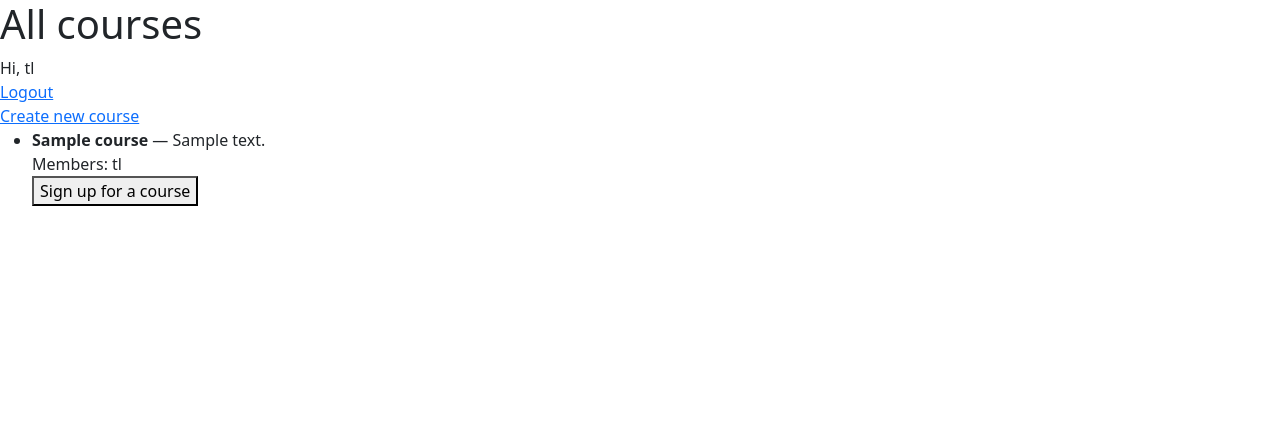
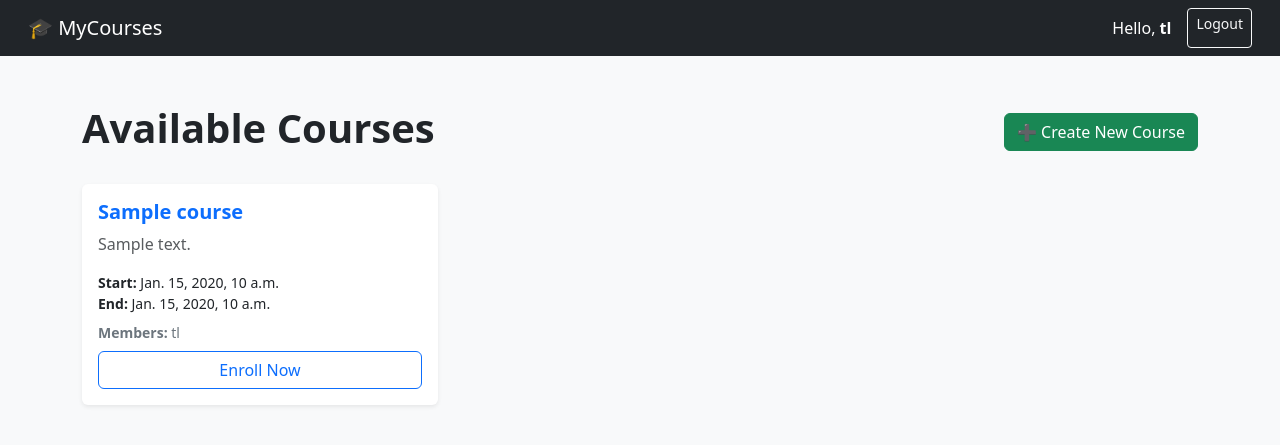
Before and after one commit to namur1408/Django-Web-Application, a Django app: page /courses/ in a window 1280 px wide. Shown: the top 445 px of the page. Run offline with Django 5.2, Linux system fonts and the light colour scheme; a user stored in the database is signed in; data comes from the database, SQL or seed files in the repository; both versions use the stored data as it was after the commit; tables that the repository leaves empty hold one stand-in row (values such as "Sample post"); parts of the project's set-up code (start-up, migrations or seed data) failed here and were passed over.

Commit message:
Upgrading html files

```diff
--- a/mysite/courses_app/templates/courses/course_list.html
+++ b/mysite/courses_app/templates/courses/course_list.html
@@ -1,32 +1,81 @@
 <!DOCTYPE html>
-<html land="en">
+<html lang="en">
   <head>
     <meta charset="UTF-8">
-        <title>Course list</title>
-        <link href="https://cdn.jsdelivr.net/npm/bootstrap@5.3.8/dist/css/bootstrap.min.css" rel="stylesheet">
+    <title>Courses</title>
+    <link href="https://cdn.jsdelivr.net/npm/bootstrap@5.3.3/dist/css/bootstrap.min.css" rel="stylesheet">
   </head>
-    <body>
-        <h1>All courses</h1>
-        <span>Hi, {{ user.username }} <br><a href="{% url 'logout_view' %}">Logout</a></span>
-        <br><a href="{% url 'create_course' %}">Create new course</a>
-        <ul>
+
+  <body class="bg-light">
+    <nav class="navbar navbar-expand-lg navbar-dark bg-dark px-3">
+      <div class="container-fluid">
+        <a class="navbar-brand" href="{% url 'course_list' %}">🎓 MyCourses</a>
+        <div class="d-flex">
+          {% if user.is_authenticated %}
+            <span class="navbar-text text-white me-3">
+              Hello, <strong>{{ user.username }}</strong>
+            </span>
+            <a href="{% url 'logout_view' %}" class="btn btn-outline-light btn-sm">Logout</a>
+          {% else %}
+            <a href="{% url 'login_view' %}" class="btn btn-outline-light btn-sm me-2">Login</a>
+            <a href="{% url 'register_view' %}" class="btn btn-warning btn-sm">Register</a>
+          {% endif %}
+        </div>
+      </div>
+    </nav>
+
+    <div class="container mt-5">
+      <div class="d-flex justify-content-between align-items-center mb-4">
+        <h1 class="fw-bold">Available Courses</h1>
+        <a href="{% url 'create_course' %}" class="btn btn-success">➕ Create New Course</a>
+      </div>
+
+      {% if courses %}
+        <div class="row g-4">
           {% for course in courses %}
-                <li>
-                    <strong>{{ course.title }}</strong> — {{ course.description }}<br>
-                    Members:
+            <div class="col-md-6 col-lg-4">
+              <div class="card shadow-sm border-0 h-100">
+                <div class="card-body">
+                  <h5 class="card-title fw-bold text-primary">{{ course.title }}</h5>
+                  <p class="card-text text-muted">{{ course.description|truncatewords:20 }}</p>
+
+                  <p class="small mb-2">
+                    <strong>Start:</strong> {{ course.start_date }} <br>
+                    <strong>End:</strong> {{ course.end_date }}
+                  </p>
+
+                  <p class="small text-secondary mb-2">
+                    <strong>Members:</strong>
+                    {% if course.members.all %}
                       {% for m in course.members.all %}
                         {{ m.user.username }}{% if not forloop.last %}, {% endif %}
                       {% empty %}
-                        No members
+                        <span class="text-muted">No members yet</span>
                       {% endfor %}
+                    {% endif %}
+                  </p>
+
                   {% if user.is_authenticated %}
                     <form action="{% url 'enroll_course' course.id %}" method="post">
                       {% csrf_token %}
-                            <button type="submit">Sign up for a course</button>
+                      <button type="submit" class="btn btn-outline-primary w-100">
+                        Enroll Now
+                      </button>
                     </form>
+                  {% else %}
+                    <a href="{% url 'login_view' %}" class="btn btn-outline-secondary w-100">
+                      Log in to enroll
+                    </a>
                   {% endif %}
-                </li>
+                </div>
+              </div>
+            </div>
           {% endfor %}
-        </ul>
+        </div>
+      {% else %}
+        <div class="alert alert-info">No courses available yet. Create one!</div>
+      {% endif %}
+    </div>
+    <script src="https://cdn.jsdelivr.net/npm/bootstrap@5.3.3/dist/js/bootstrap.bundle.min.js"></script>
   </body>
 </html>
```
Also changed, not shown: mysite/courses_app/templates/courses/create_course.html (+49 -8 lines), mysite/members_app/templates/registration/login.html (+22 -8 lines), mysite/members_app/templates/registration/register.html (+22 -8 lines), mysite/db.sqlite3 (added), mysite/members_app/migrations/0002_remove_member_email_remove_member_first_name_and_more.py (added). Lines whose indentation alone changed are shown as unchanged.
